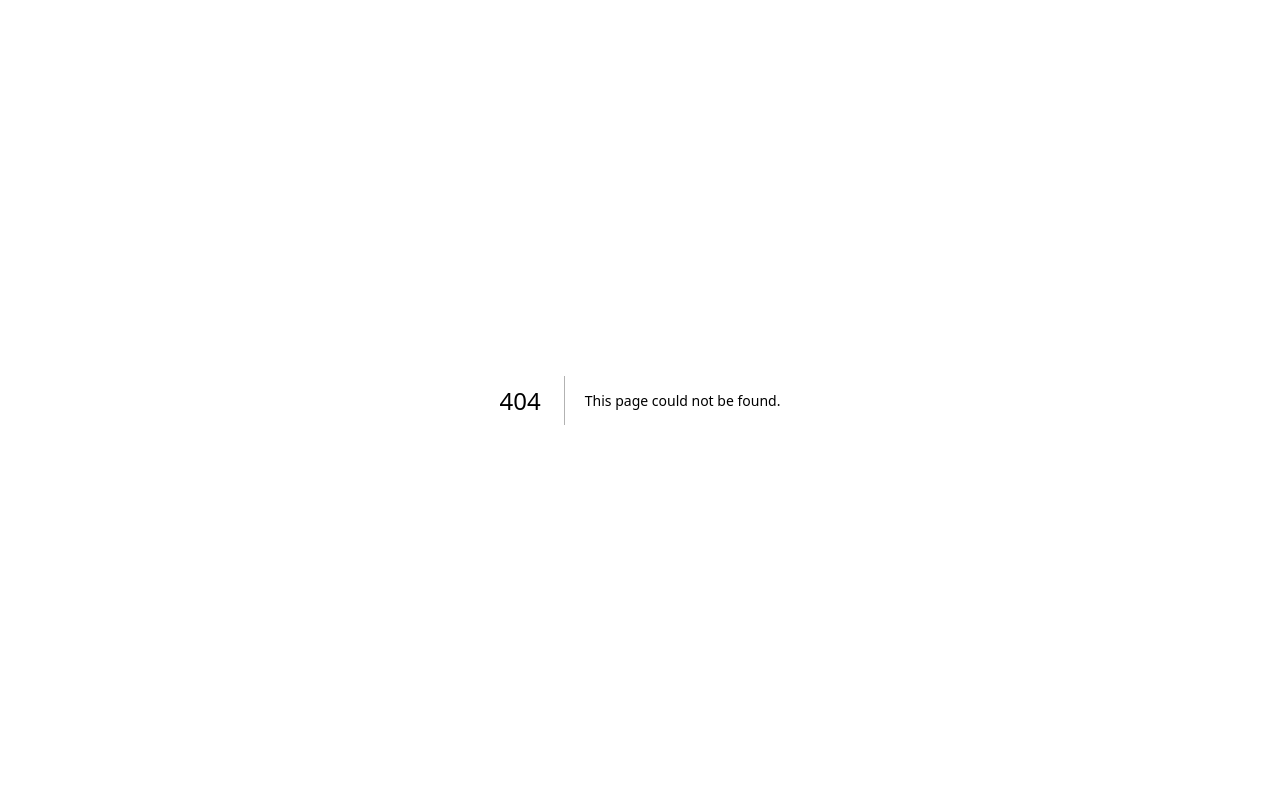
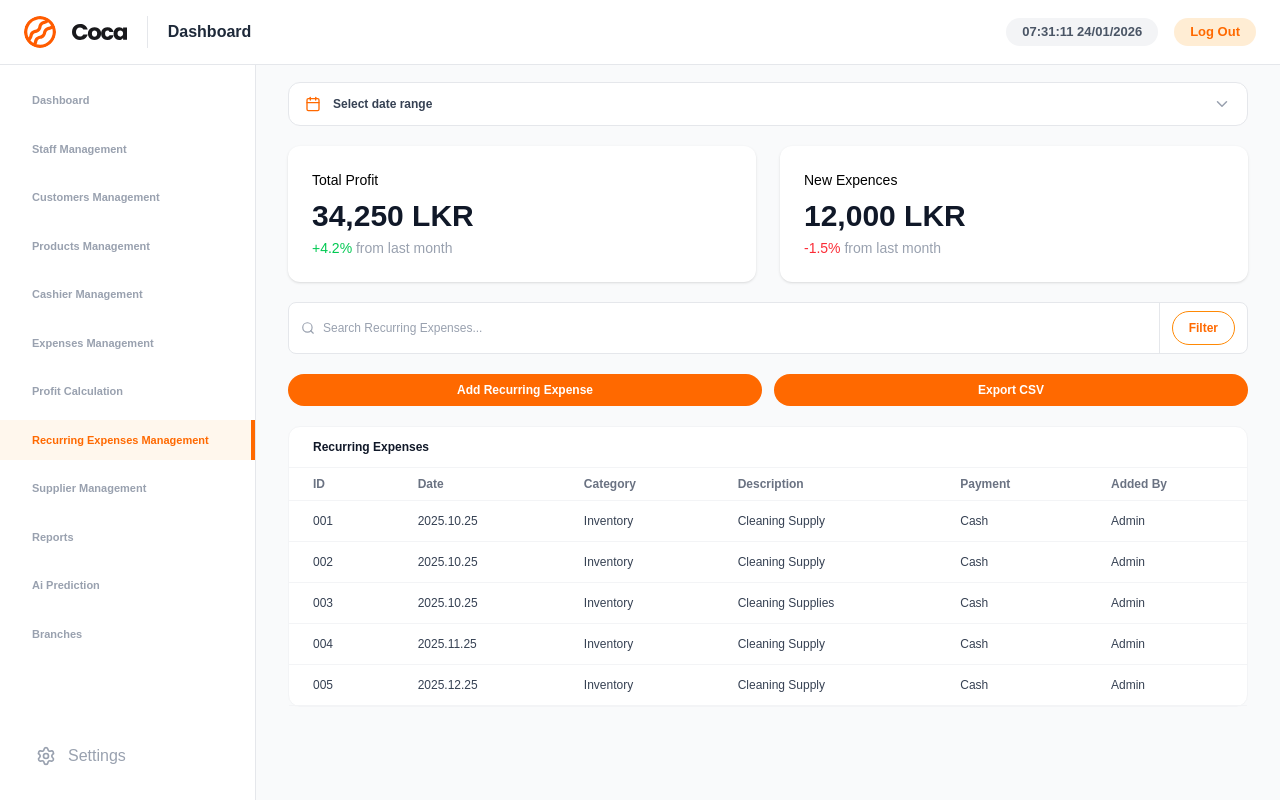
Before and after one commit to LTI-INTERNS/pos-micro-sass, a Next.js app: page /recexpenses in a window 1280 px wide. Before the commit this address had no page. Built offline with nearby package versions, Linux system fonts and the light colour scheme.

Commit message:
feat: implement RecurringExpensesPage with filtering, date range selection, and CSV export functionality

```diff
--- /dev/null
+++ b/app/recexpenses/page.tsx
@@ -0,0 +1,111 @@
+"use client";
+
+import { useState, useEffect } from "react";
+import DashboardLayout from "../Admin/components/common/dashboard_layout";
+import DateRangePicker from "../Admin/components/common/DateRangeBar";
+import SearchBar from "../Admin/components/common/Search-bar";
+import ActionButton from "../Admin/components/common/ActionButton";
+import RecurringExpensesTable, { RecurringExpenses } from "../Admin/components/recexpenses/RecExpensesTable";
+import StatCardGrid from "../Admin/components/recexpenses/RecStatCardGrid";
+
+const sampleRecurringExpenses: RecurringExpenses[] = [
+  { id: "001", date: "2025.10.25", category: "Inventory", description: "Cleaning Supply", payment: "Cash", addedby: "Admin" },
+  { id: "002", date: "2025.10.25", category: "Inventory", description: "Cleaning Supply", payment: "Cash", addedby: "Admin" },
+  { id: "003", date: "2025.10.25", category: "Inventory", description: "Cleaning Supplies", payment: "Cash", addedby: "Admin" },
+  { id: "004", date: "2025.11.25", category: "Inventory", description: "Cleaning Supply", payment: "Cash", addedby: "Admin" },
+  { id: "005", date: "2025.12.25", category: "Inventory", description: "Cleaning Supply", payment: "Cash", addedby: "Admin" },
+];
+
+export default function RecurringExpensesPage() {
+  const [start, setStart] = useState<Date | undefined>();
+  const [end, setEnd] = useState<Date | undefined>();
+  const [search, setSearch] = useState("");
+  const [filteredExpenses, setFilteredExpenses] = useState<RecurringExpenses[]>(sampleRecurringExpenses);
+
+  // Filter table whenever search or date range changes
+  useEffect(() => {
+    let filtered = sampleRecurringExpenses;
+
+    // Filter by search query
+    if (search.trim() !== "") {
+      const lowerQuery = search.toLowerCase();
+      filtered = filtered.filter(
+        (exp) =>
+          exp.id.toLowerCase().includes(lowerQuery) ||
+          exp.category.toLowerCase().includes(lowerQuery) ||
+          exp.description.toLowerCase().includes(lowerQuery)
+      );
+    }
+
+    // Filter by date range
+    if (start && end) {
+      filtered = filtered.filter((exp) => {
+        const expDate = new Date(exp.date);
+        return expDate >= start && expDate <= end;
+      });
+    }
+
+    setFilteredExpenses(filtered);
+  }, [search, start, end]);
+
+  function exportToCSV(data: RecurringExpenses[], filename = "recurring_expenses.csv") {
+    if (!data || !data.length) return;
+
+    const headers = Object.keys(data[0]);
+    const csvRows = [
+      headers.join(","),
+      ...data.map((row) => headers.map((field) => `"${(row as any)[field]}"`).join(",")),
+    ];
+
+    const csvContent = csvRows.join("\n");
+    const blob = new Blob([csvContent], { type: "text/csv;charset=utf-8;" });
+    const link = document.createElement("a");
+    const url = URL.createObjectURL(blob);
+    link.href = url;
+    link.setAttribute("download", filename);
+    link.click();
+    URL.revokeObjectURL(url);
+  }
+
+  return (
+    <DashboardLayout>
+      <div className="w-full space-y-5">
+        <DateRangePicker
+          startDate={start}
+          endDate={end}
+          onChange={(s, e) => {
+            setStart(s);
+            setEnd(e);
+          }}
+        />
+
+        <StatCardGrid />
+
+        <SearchBar
+          value={search}
+          onChange={setSearch}
+          placeholder="Search Recurring Expenses..."
+          debounceMs={300}
+          showClear
+          showFilter
+          onFilter={() => console.log("Open filter modal")}
+        />
+
+        <div className="grid grid-cols-2 gap-3">
+          <ActionButton
+            label="Add Recurring Expense"
+            variant="primary"
+            onClick={() => console.log("Open add modal")}
+          />
+          <ActionButton
+            label="Export CSV"
+            variant="primary"
+            onClick={() => exportToCSV(filteredExpenses)}
+          />
+        </div>
+
+        <RecurringExpensesTable RecurringExpenses={filteredExpenses} />
+      </div>
+    </DashboardLayout>
+  );
+}
```
